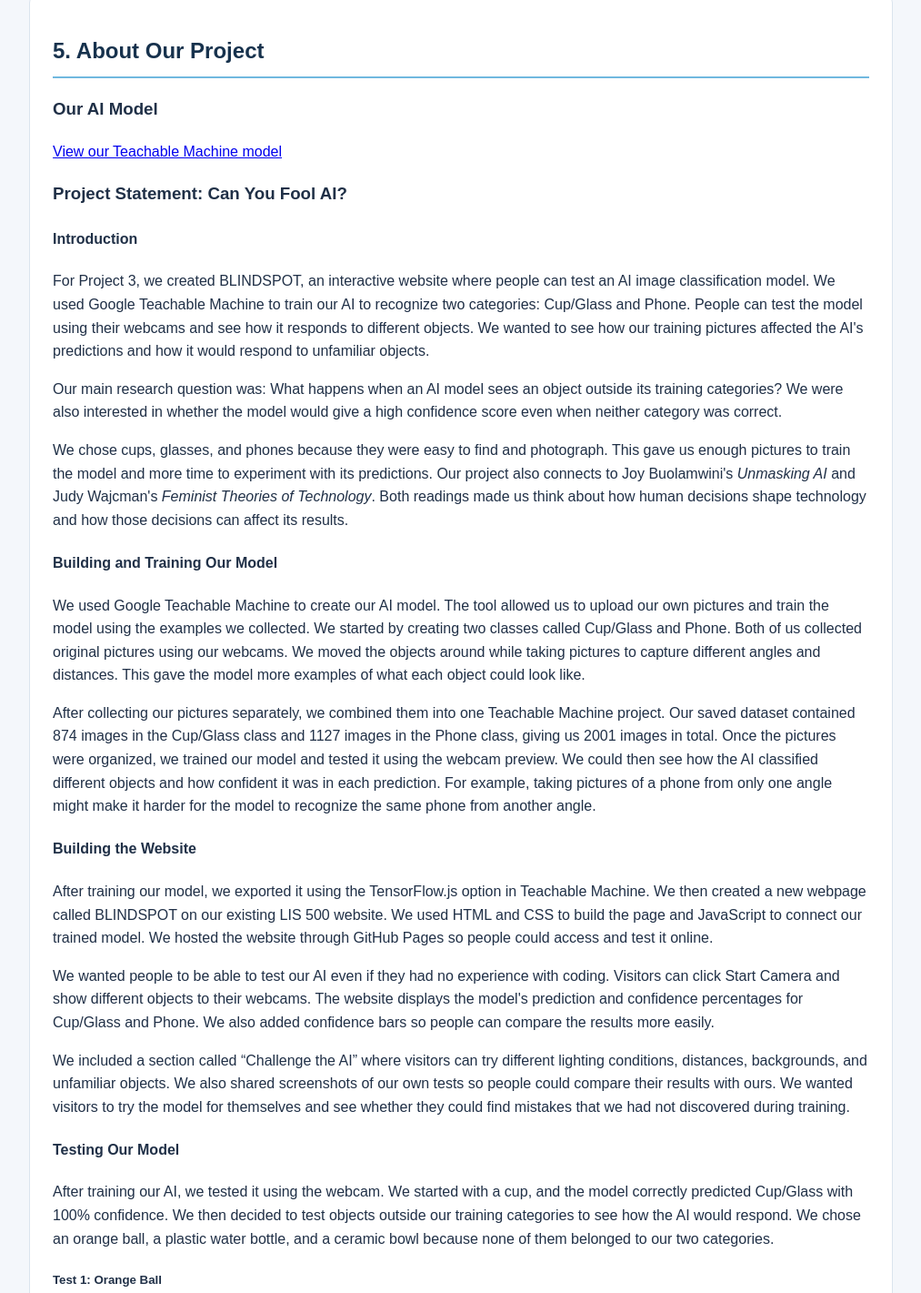
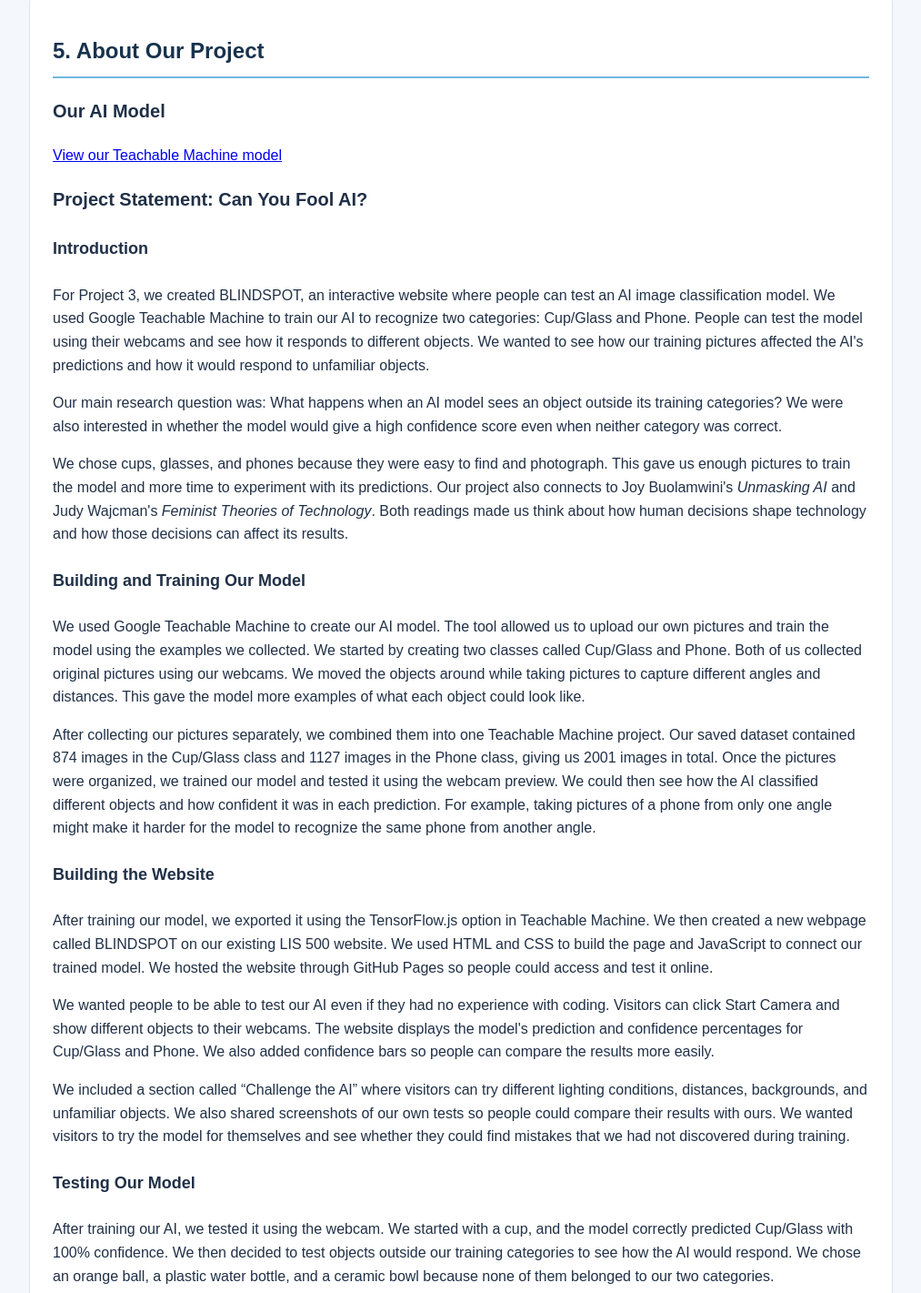
Before and after one commit to achamopeterson/project-2, a plain HTML site: page blindspot.html in a window 1280 px wide. Shown: the part 4020-5441 px from the top of the page at 91% size, without its empty margins (133-1146 px from the left). Drawn offline with Linux system fonts and the light colour scheme.

Commit message:
Add font size styles for about section headings

```diff
--- a/blindspot.html
+++ b/blindspot.html
@@ -160,6 +160,18 @@
 
     footer a {
       color: #bde8ff;
+    }
+
+        #about h3 {
+      font-size: 20px;
+    }
+
+    #about h4 {
+      font-size: 18px;
+    }
+
+    #about h5 {
+      font-size: 17px;
     }
   </style>
 </head>
```
